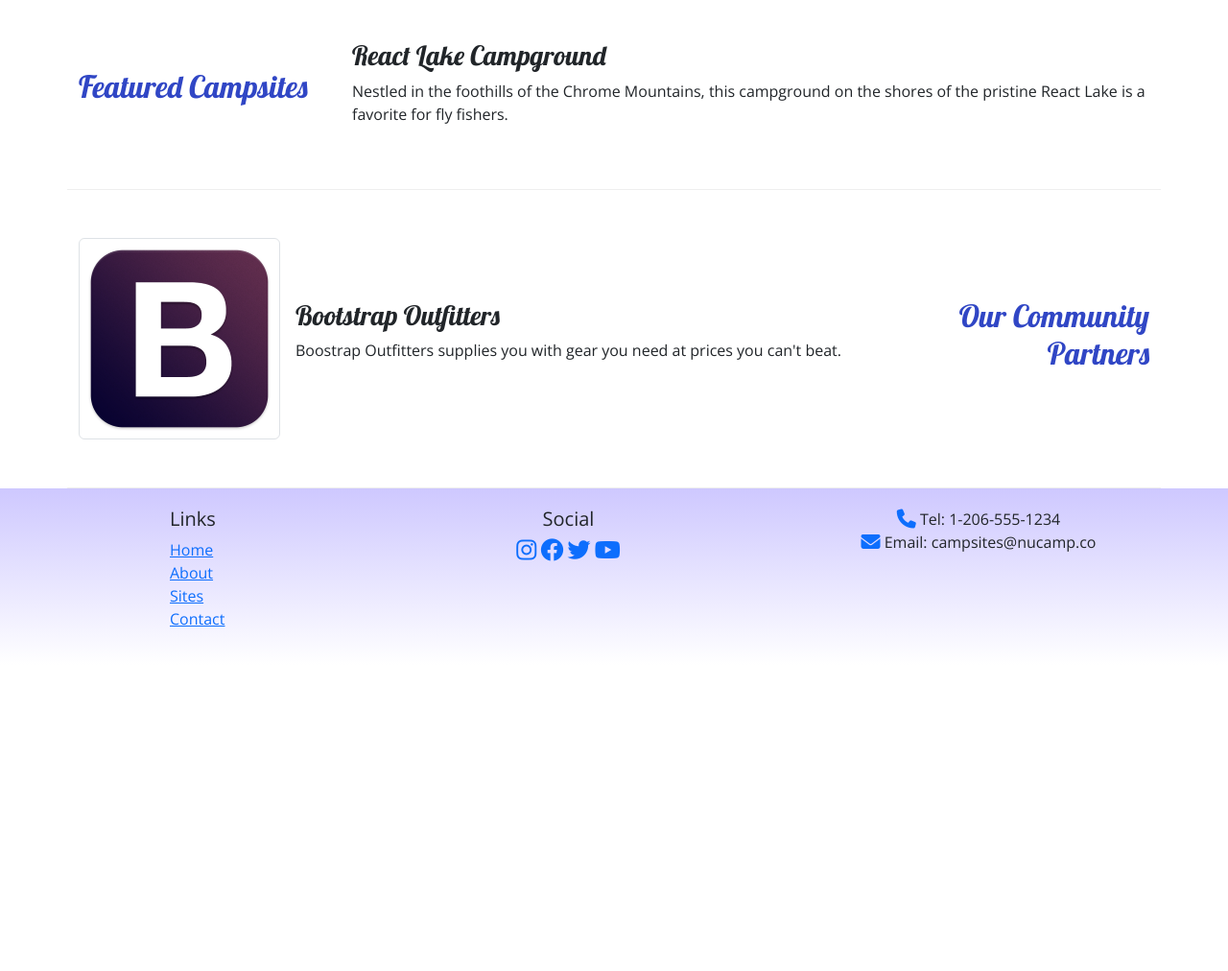
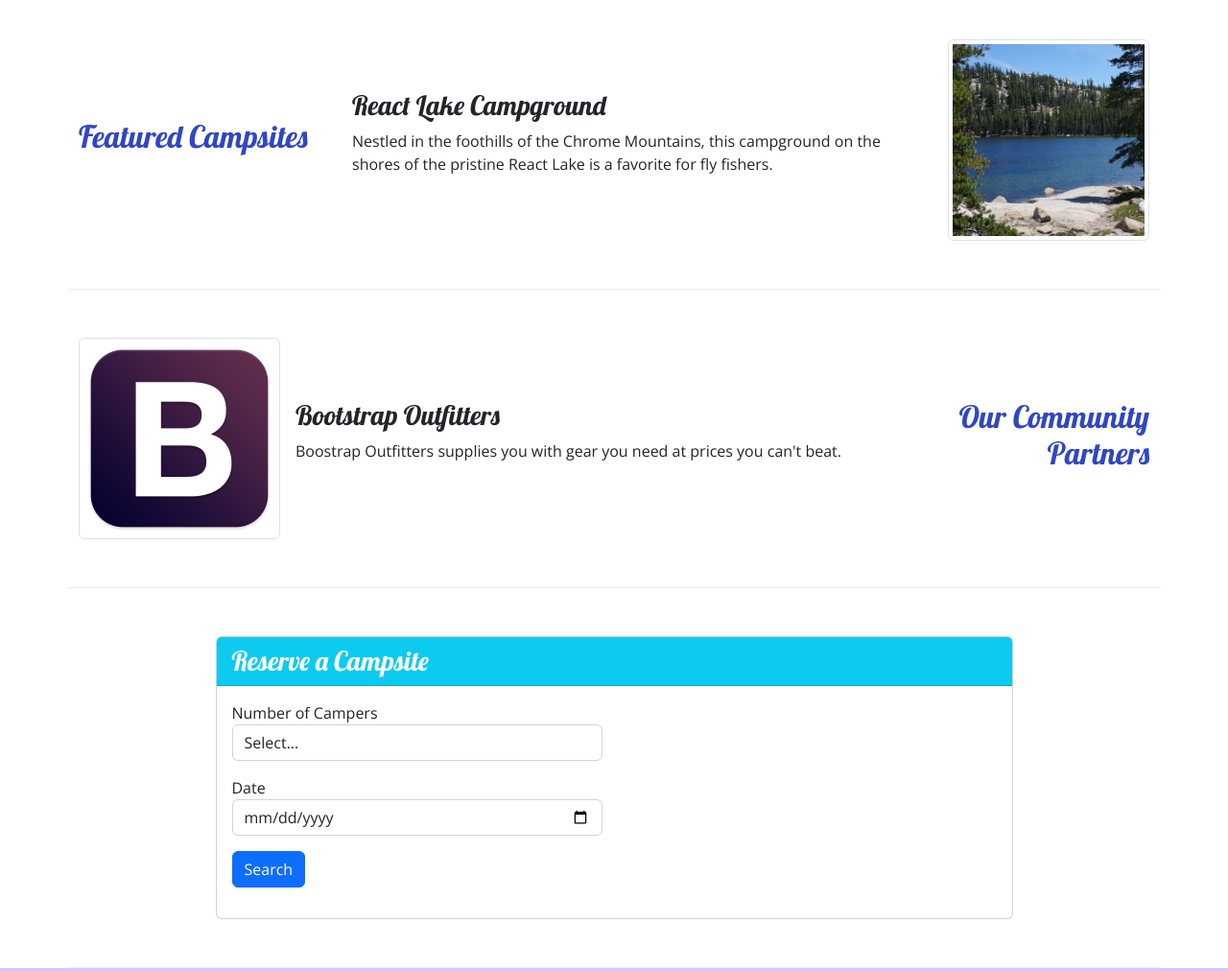
Before and after one commit to MackInSpace/1-Web-Dev-Fundamentals, a plain HTML site: page NUCAMPSITE/index.html in a window 1280 px wide. Shown: the part 540-1552 px from the top of the page at 96% size. Before the commit the page ends 1233 px from the top, so only its background shows below. Drawn offline with nearby package versions, Linux system fonts and the light colour scheme.

Commit message:
New commit

```diff
--- a/NUCAMPSITE/index.html
+++ b/NUCAMPSITE/index.html
@@ -28,6 +28,9 @@
                 <div class="col">
                     <h1>Nucamp</h1>
                     <h2>a better way to camp</h2>
+                </div>
+                <div class="col-md-4 col-xl-2 mt-4">
+                    <a class="btn btn-info bt-lg text-white text-nowrap" href="#reserveForm">Reserve Campsite</a>
                 </div>
             </div>
         </div>
@@ -75,9 +78,12 @@
             <div class="col-sm-4 col-md-3">
                 <h2>Featured Campsites</h2>
             </div>
-            <div class="col">
-                <h3>React Lake Campground</h3>
-                <p class="d-none d-sm-block">Nestled in the foothills of the Chrome Mountains, this campground on the shores of the pristine React Lake is a favorite for fly fishers.</p>
+            <div class="col d-flex align-items-center">
+                <div>
+                    <h3>React Lake Campground</h3>
+                    <p class="d-none d-sm-block">Nestled in the foothills of the Chrome Mountains, this campground on the shores of the pristine React Lake is a favorite for fly fishers.</p>
+                </div>
+                <img src="img/react-lake-thumb.jpg" alt="React Lake Campground" class="img-thumbnail ms-3">
             </div>
         </section>
 
@@ -96,7 +102,42 @@
                 </div>
             </div>
         </section>
-
+        <section class="row row-content">
+            <div class="col-9 mx-auto">
+                <div class="card">
+                    <h3 class="card-header bg-info text-white">Reserve a Campsite</h3>
+                    <div class="card-body">
+                        <form id="reserveForm">
+                            <div class="row mb-3">
+                                <div class="col-sm-6">
+                                    <label for="numCampers">Number of Campers</label>
+                                    <select class="form-control" name="numCampers" id="numCampers">
+                                        <option>Select...</option>
+                                        <option>1</option>
+                                        <option>2</option>
+                                        <option>3</option>
+                                        <option>4</option>
+                                        <option>5</option>
+                                        <option>6</option>
+                                    </select>
+                                </div>
+                            </div>
+                            <div class="row mb-3">
+                                <div class="col-sm-6">
+                                    <label for="date">Date</label>
+                                    <input type="date" class="form-control" id="date" name="date" placeholder="Select a date">
+                                </div>
+                            </div>
+                            <div class="row mb-3">
+                                <div class="col-sm-6">
+                                    <button type="submit" class="btn btn-primary text-white">Search</button>
+                                </div>
+                            </div>
+                        </form>
+                    </div>
+                </div>
+            </div>
+        </section>
 	</main>
 
     <!-- footer -->
```
